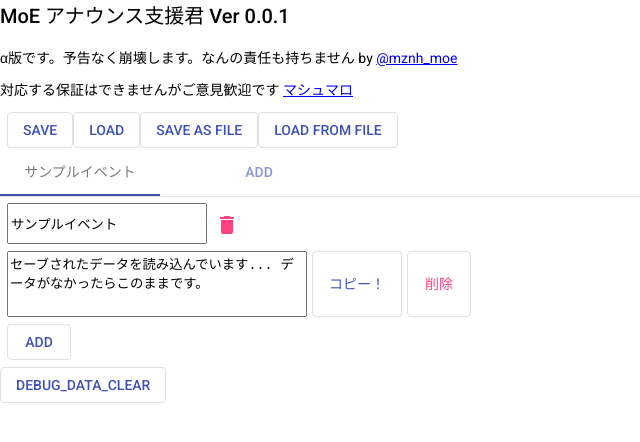
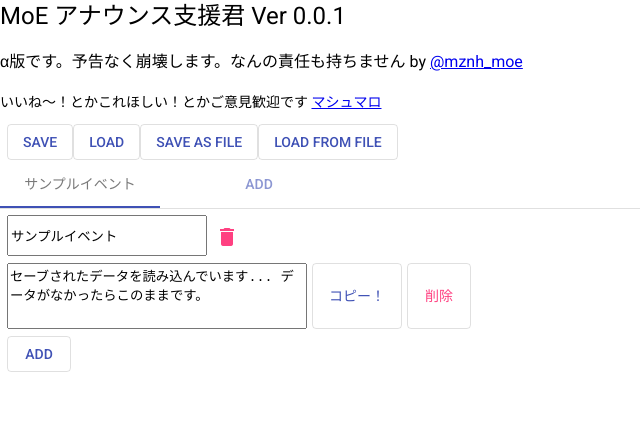
Before and after one commit to mznh/moe-announce-helper, an Angular app: page / in a window 1280 px wide. Shown: the top 442 px of the page, without its empty margins (0-640 px from the left). Built offline with nearby package versions, Linux system fonts and the light colour scheme.

Commit message:
本番向けデプロイオプションを調整

```diff
--- a/package.json
+++ b/package.json
@@ -5,6 +5,7 @@
     "ng": "ng",
     "start": "ng serve",
     "build": "ng build",
+    "build-prod": "ng build --base-href=/moe/announce/",
     "watch": "ng build --watch --configuration development",
     "test": "ng test"
   },
--- a/src/app/main-page/main-page.component.html
+++ b/src/app/main-page/main-page.component.html
@@ -1,8 +1,7 @@
-<h2>MoE アナウンス支援君 Ver 0.0.1</h2>
+<h1>MoE アナウンス支援君 Ver 0.0.1</h1>
 
-<p>α版です。予告なく崩壊します。なんの責任も持ちません by <a  href="https://twitter.com/mznh_moe">@mznh_moe</a></p>
-<p>
-<p>対応する保証はできませんがご意見歓迎です <a href="https://marshmallow-qa.com/mznh_moe">マシュマロ</a></p>
+<h3>α版です。予告なく崩壊します。なんの責任も持ちません by <a  href="https://twitter.com/mznh_moe">@mznh_moe</a></h3>
+<p>いいね～！とかこれほしい！とかご意見歓迎です <a href="https://marshmallow-qa.com/mznh_moe">マシュマロ</a></p>
 
 <div class="main-controll-panel">
   <button mat-stroked-button color="primary" (click)="saveLocalData()">SAVE</button>
@@ -30,4 +29,5 @@
 	</mat-tab>
 </mat-tab-group>
 
-<button mat-stroked-button color="primary" (click)="clearData()">DEBUG_DATA_CLEAR</button>
+<!-- コラッ こんなところを覗くんじゃない！-->
+<!-- <button mat-stroked-button color="primary" (click)="clearData()">DEBUG_DATA_CLEAR</button> -->
--- a/src/index.html
+++ b/src/index.html
@@ -2,7 +2,7 @@
 <html lang="en">
 <head>
   <meta charset="utf-8">
-  <title>MoeAnnounceHelper</title>
+  <title>MoE-Announce-Helper</title>
   <base href="/">
   <meta name="viewport" content="width=device-width, initial-scale=1">
   <link rel="icon" type="image/x-icon" href="favicon.ico">
```
Also changed, not shown: 1 other file (tests, documents, lock files or other folders).
